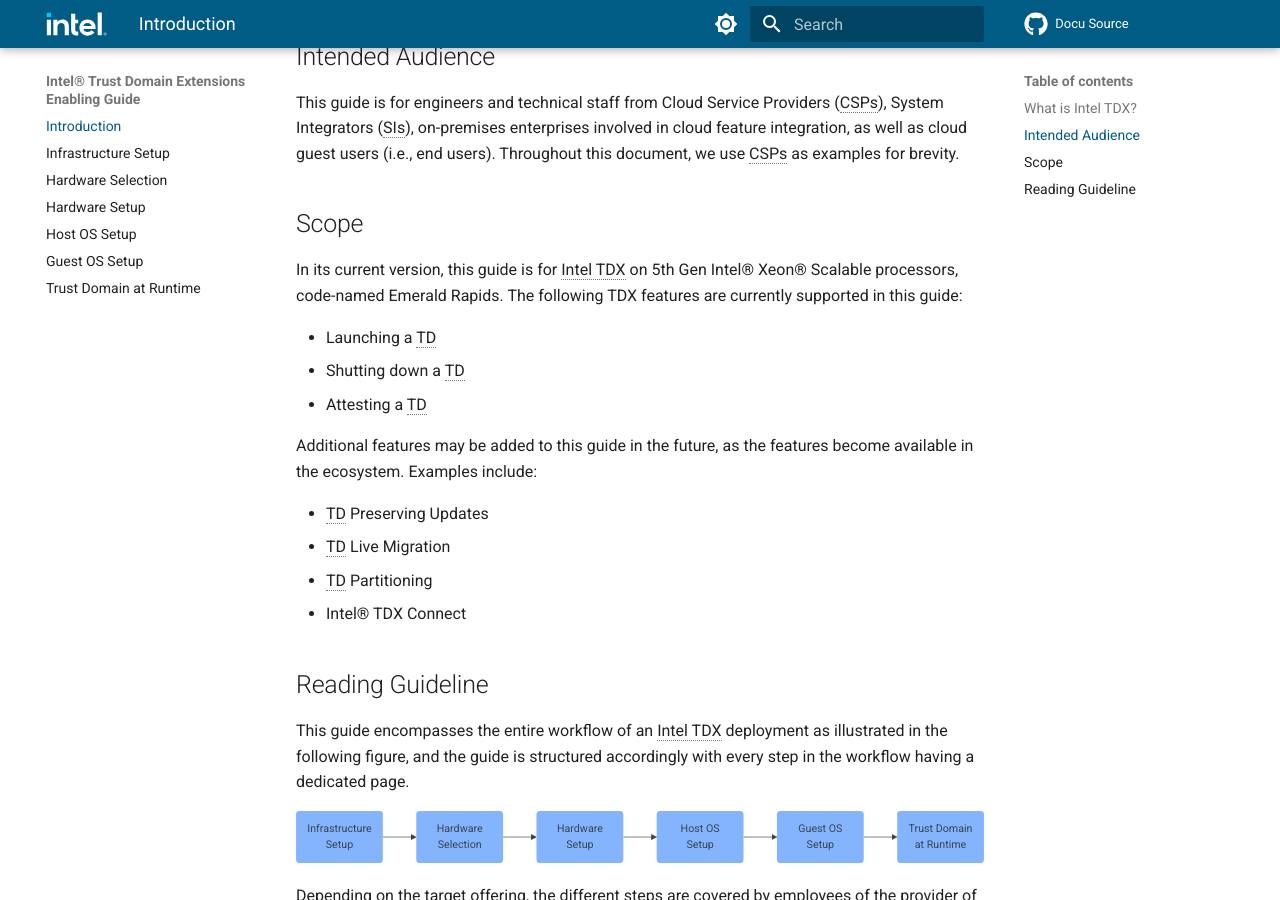
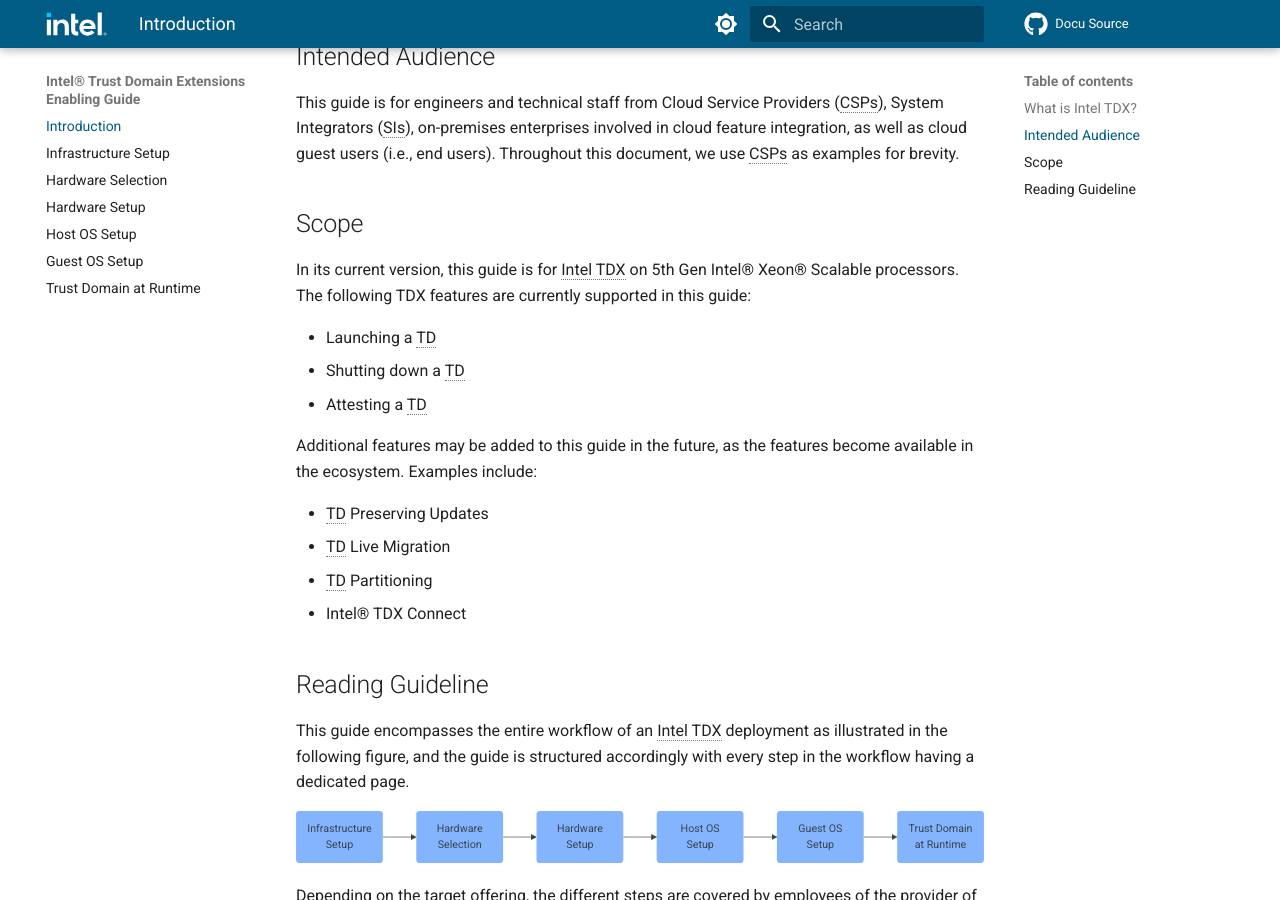
Before and after one commit to intel/confidential-computing-documentation, an MkDocs documentation site: the page built from docs/index.md, in a window 1280 px wide and 900 px high, scrolled down 883 px. Built offline with MkDocs 1.6.1 and Material for MkDocs 9.7.7, drawn with Linux system fonts in a browser that asks for light colours; comment, search, counter and statistics services are not loaded.

Commit message:
Remove occurrences of Emerald Rapids
Signed-off-by: Benny Fuhry <benny.fuhry@intel.com>

```diff
--- a/docs/index.md
+++ b/docs/index.md
@@ -39,7 +39,7 @@ Throughout this document, we use CSPs as examples for brevity.
 
 ## Scope
 
-In its current version, this guide is for Intel TDX on 5th Gen Intel® Xeon® Scalable processors, code-named Emerald Rapids.
+In its current version, this guide is for Intel TDX on 5th Gen Intel® Xeon® Scalable processors.
 The following TDX features are currently supported in this guide:
 
 - Launching a TD
```
Also changed, not shown: docs/intel-tdx-enabling-guide/03/hardware_selection.md (+1 -1 lines).
